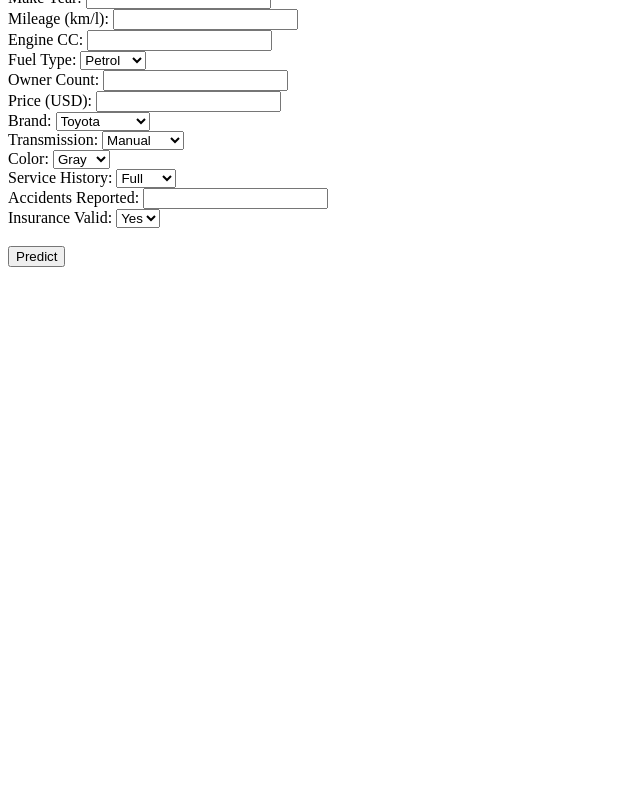
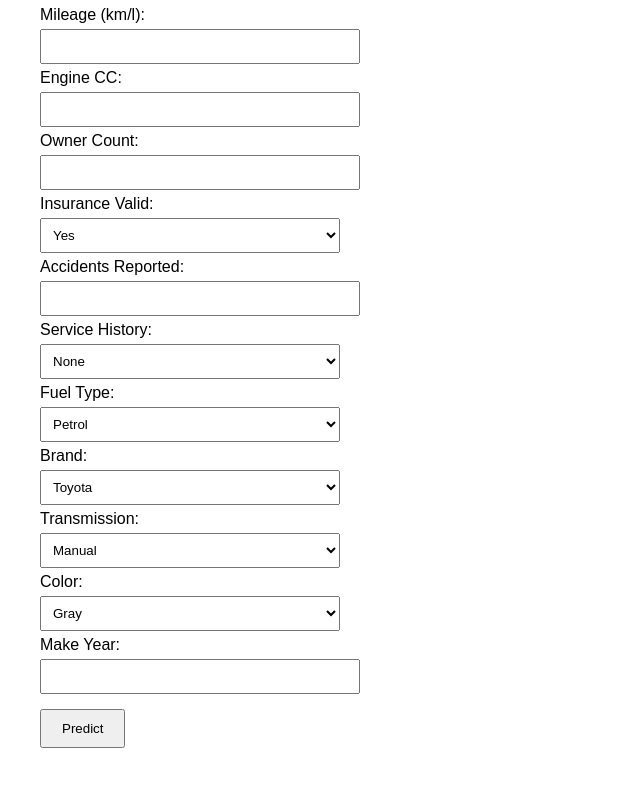
Before and after one commit to wooraaruee/used-car-price-frontend, a plain HTML site: page index.html in a window 1280 px wide. Shown: the part 92-880 px from the top of the page, without its empty margins (0-640 px from the left). Before the commit the page ends 800 px from the top, so only its background shows below. Drawn offline with Linux system fonts and the light colour scheme.

Commit message:
Add prediction form

```diff
--- a/index.html
+++ b/index.html
@@ -1,70 +1,113 @@
 <!DOCTYPE html>
 <html>
 <head>
-  <title>Car Price Prediction</title>
+  <meta charset="UTF-8">
+  <title>Used Car Price Prediction</title>
+  <style>
+    body { font-family: Arial, sans-serif; margin: 40px; }
+    input, select { margin: 5px 0; padding: 8px; width: 300px; }
+    button { padding: 10px 20px; margin-top: 10px; }
+  </style>
 </head>
 <body>
-  <h1>Predict Car Price</h1>
+  <h1>Used Car Price Prediction</h1>
+  <form id="predict-form">
+    <label>Mileage (km/l):</label><br>
+    <input type="number" name="mileage_kmpl" required><br>
 
-  <label>Make Year: <input id="make_year" type="number"></label><br>
-  <label>Mileage (km/l): <input id="mileage_kmpl" type="number" step="0.1"></label><br>
-  <label>Engine CC: <input id="engine_cc" type="number"></label><br>
-  <label>Fuel Type:
-    <select id="fuel_type">
-      <option>Petrol</option><option>Diesel</option><option>Electric</option>
-    </select>
-  </label><br>
-  <label>Owner Count: <input id="owner_count" type="number"></label><br>
-  <label>Price (USD): <input id="price_usd" type="number"></label><br>
-  <label>Brand:
-    <select id="brand">
-      <option>Toyota</option><option>Honda</option><option>Ford</option><option>BMW</option>
-      <option>Nissan</option><option>Volkswagen</option><option>Tesla</option><option>Kia</option>
-    </select>
-  </label><br>
-  <label>Transmission:
-    <select id="transmission"><option>Manual</option><option>Automatic</option></select>
-  </label><br>
-  <label>Color:
-    <select id="color"><option>Gray</option><option>Black</option><option>White</option><option>Red</option></select>
-  </label><br>
-  <label>Service History:
-    <select id="service_history"><option>Full</option><option>Partial</option><option>None</option></select>
-  </label><br>
-  <label>Accidents Reported: <input id="accidents_reported" type="number"></label><br>
-  <label>Insurance Valid:
-    <select id="insurance_valid"><option>Yes</option><option>No</option></select>
-  </label><br><br>
+    <label>Engine CC:</label><br>
+    <input type="number" name="engine_cc" required><br>
 
-  <button onclick="predict()">Predict</button>
-  <p id="result"></p>
+    <label>Owner Count:</label><br>
+    <input type="number" name="owner_count" required><br>
+
+    <label>Insurance Valid:</label><br>
+    <select name="insurance_valid" required>
+      <option value="Yes">Yes</option>
+      <option value="No">No</option>
+    </select><br>
+
+    <label>Accidents Reported:</label><br>
+    <input type="number" name="accidents_reported" required><br>
+
+    <label>Service History:</label><br>
+    <select name="service_history" required>
+      <option value="None">None</option>
+      <option value="Partial">Partial</option>
+      <option value="Full">Full</option>
+    </select><br>
+
+    <label>Fuel Type:</label><br>
+    <select name="fuel_type" required>
+      <option value="Petrol">Petrol</option>
+      <option value="Diesel">Diesel</option>
+      <option value="Electric">Electric</option>
+    </select><br>
+
+    <label>Brand:</label><br>
+    <select name="brand" required>
+      <option value="Toyota">Toyota</option>
+      <option value="Honda">Honda</option>
+      <option value="Hyundai">Hyundai</option>
+      <option value="Ford">Ford</option>
+      <option value="BMW">BMW</option>
+      <option value="Kia">Kia</option>
+      <option value="Nissan">Nissan</option>
+      <option value="Volkswagen">Volkswagen</option>
+      <option value="Tesla">Tesla</option>
+      <option value="Chevrolet">Chevrolet</option>
+    </select><br>
+
+    <label>Transmission:</label><br>
+    <select name="transmission" required>
+      <option value="Manual">Manual</option>
+      <option value="Automatic">Automatic</option>
+    </select><br>
+
+    <label>Color:</label><br>
+    <select name="color" required>
+      <option value="Gray">Gray</option>
+      <option value="Black">Black</option>
+      <option value="Red">Red</option>
+      <option value="White">White</option>
+      <option value="Blue">Blue</option>
+      <option value="Silver">Silver</option>
+    </select><br>
+
+    <label>Make Year:</label><br>
+    <input type="number" name="make_year" required><br>
+
+    <button type="submit">Predict</button>
+  </form>
+
+  <h2 id="result"></h2>
 
   <script>
-    async function predict() {
-      const data = {
-        make_year: parseInt(document.getElementById('make_year').value),
-        mileage_kmpl: parseFloat(document.getElementById('mileage_kmpl').value),
-        engine_cc: parseInt(document.getElementById('engine_cc').value),
-        fuel_type: document.getElementById('fuel_type').value,
-        owner_count: parseInt(document.getElementById('owner_count').value),
-        price_usd: parseFloat(document.getElementById('price_usd').value),
-        brand: document.getElementById('brand').value,
-        transmission: document.getElementById('transmission').value,
-        color: document.getElementById('color').value,
-        service_history: document.getElementById('service_history').value,
-        accidents_reported: parseInt(document.getElementById('accidents_reported').value),
-        insurance_valid: document.getElementById('insurance_valid').value
-      };
+    document.getElementById('predict-form').addEventListener('submit', function(e) {
+      e.preventDefault();
 
-      const response = await fetch("http://127.0.0.1:8000/predict", {
-        method: "POST",
-        headers: {'Content-Type': 'application/json'},
-        body: JSON.stringify(data)
+      const formData = new FormData(e.target);
+      const data = {};
+      formData.forEach((value, key) => {
+        data[key] = isNaN(value) ? value : Number(value);
       });
 
-      const result = await response.json();
-      document.getElementById("result").innerText = "Predicted Price: $" + result.prediction.toFixed(2);
-    }
+      fetch('https://used-car-price-prediction-ntht.onrender.com/predict', {
+        method: 'POST',
+        headers: {
+          'Content-Type': 'application/json'
+        },
+        body: JSON.stringify(data)
+      })
+      .then(response => response.json())
+      .then(result => {
+        document.getElementById('result').textContent = `Predicted Price: $${result.prediction.toFixed(2)}`;
+      })
+      .catch(error => {
+        console.error('Error:', error);
+        document.getElementById('result').textContent = 'Prediction failed. Try again later.';
+      });
+    });
   </script>
 </body>
 </html>
```
